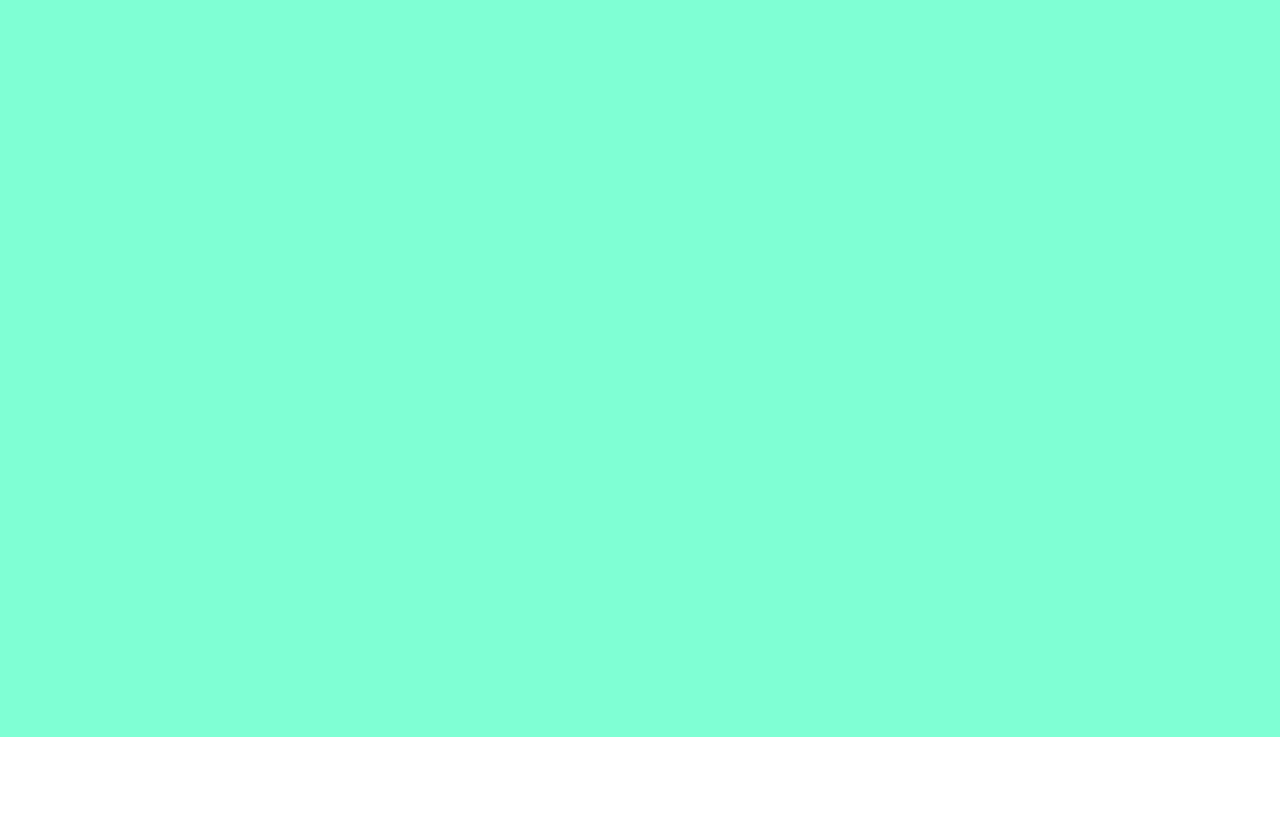
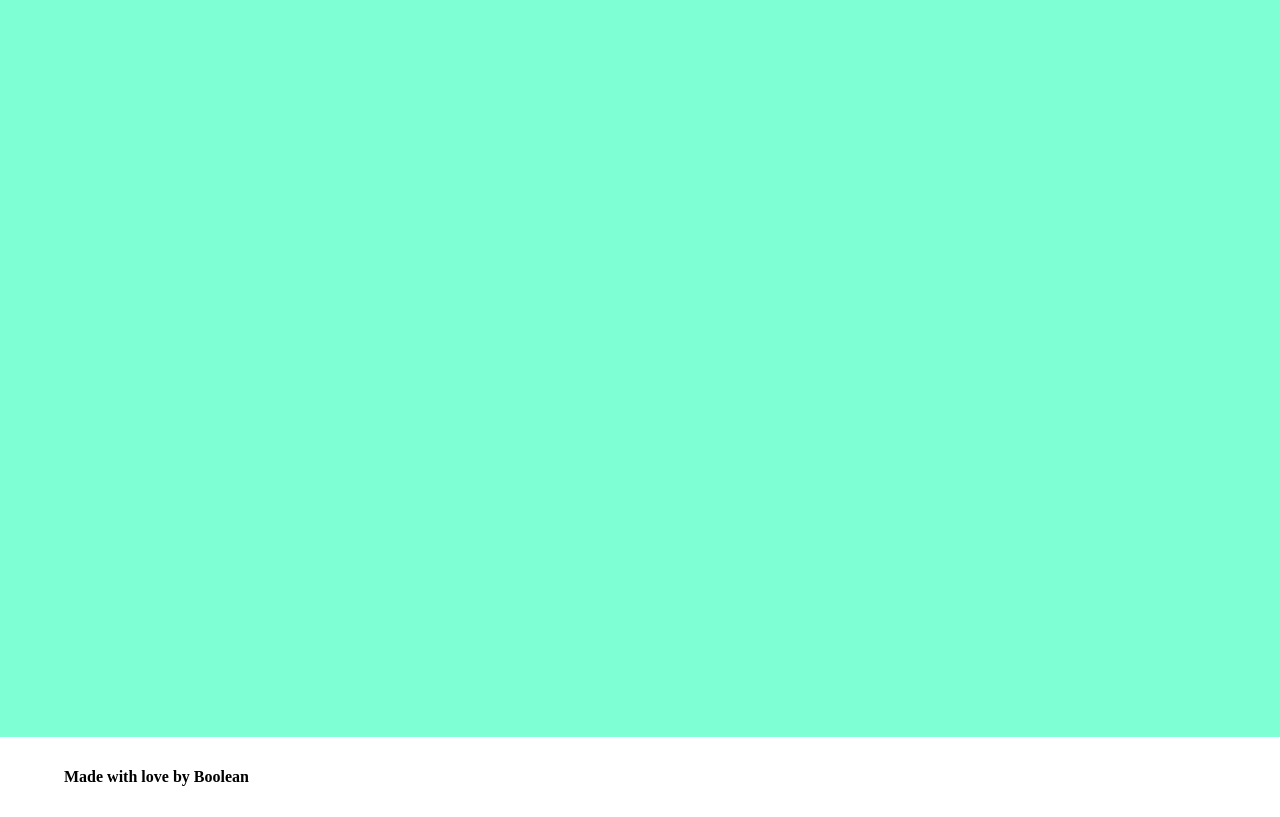
Before and after one commit to Chrissx77/js-campominato-grid, a plain HTML site: page index.html in a window 1280 px wide. Shown: the part 103-920 px from the top of the page. Drawn offline with Linux system fonts and the light colour scheme.

Commit message:
added footer

```diff
--- a/css/style.css
+++ b/css/style.css
@@ -63,4 +63,9 @@ main {
 /* FOOTER STYLE */
 footer{
     height: 80px;
+    display: flex;
+    align-items: center;
+    width: 90%;
+    margin: 0 auto;
+    font-weight: bold;
 }
--- a/index.html
+++ b/index.html
@@ -24,7 +24,7 @@
 
 
     <footer>
-
+        <div>Made with love by Boolean</div>
     </footer>
 
     <script src="js/main.js"></script>
--- a/js/main.js
+++ b/js/main.js
@@ -7,7 +7,7 @@ btn_play.addEventListener("click",
             squareElement.append(i);
             squareElement.addEventListener("click",
                 function () {
-                    squareElement.classList.add("clicked");
+                    this.classList.add("clicked");
                 }
             )
             grid.append(squareElement);
```
